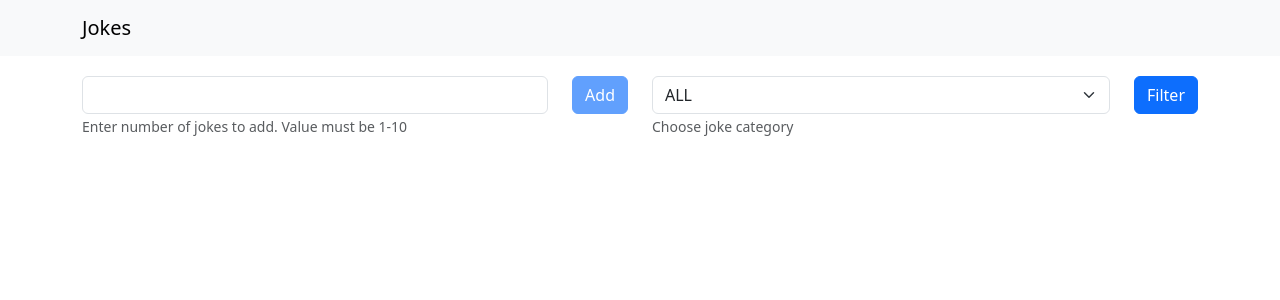
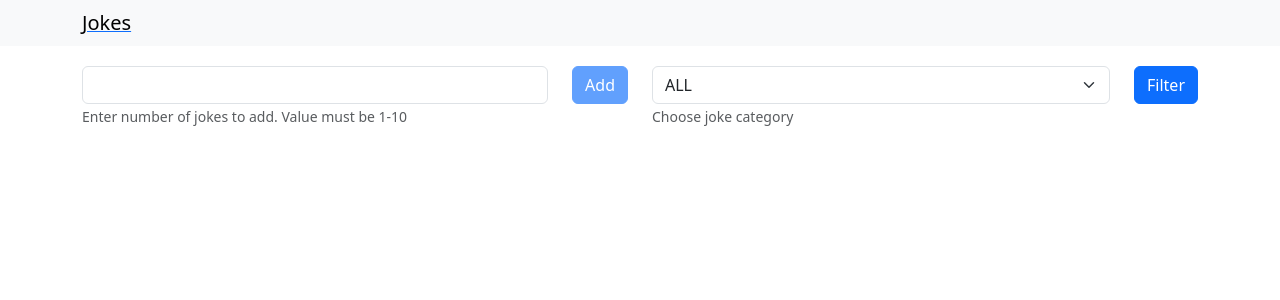
Before and after one commit to YuriiDmytruk/Jokes_App, a React (Create React App) app: page / in a window 1280 px wide. Shown: the top 300 px of the page. Built offline with nearby package versions, Linux system fonts and the light colour scheme.

Commit message:
change navigation in Joke component

```diff
--- a/src/components/JokePopUp.js
+++ b/src/components/JokePopUp.js
@@ -1,5 +1,5 @@
 import React, { useState, useEffect } from 'react';
-import { useParams, useLocation, Link } from 'react-router-dom';
+import { useParams, useLocation, useNavigate } from 'react-router-dom';
 import { useSelector } from 'react-redux';
 
 import { Modal, Button } from 'react-bootstrap';
@@ -11,6 +11,7 @@ export default function JokePopUp() {
   const joke = useSelector((state) =>
     state.jokes.find((e) => e.id === parseInt(id))
   );
+  const navigate = useNavigate();
 
   useEffect(() => {
     if (id !== undefined) {
@@ -20,6 +21,7 @@ export default function JokePopUp() {
 
   const handleClose = () => {
     setShow(false);
+    navigate('/');
   };
 
   return (
@@ -29,11 +31,9 @@ export default function JokePopUp() {
       </Modal.Header>
       <Modal.Body>{joke.joke}</Modal.Body>
       <Modal.Footer>
-        <Link to="/">
-          <Button variant="primary" onClick={handleClose}>
-            Close
-          </Button>
-        </Link>
+        <Button variant="primary" onClick={handleClose}>
+          Close
+        </Button>
       </Modal.Footer>
     </Modal>
   );
--- a/src/components/NavBar.js
+++ b/src/components/NavBar.js
@@ -1,11 +1,14 @@
 import React from 'react';
+import { Link } from 'react-router-dom';
 
 import { Navbar, Container } from 'react-bootstrap';
 
 const NavBar = () => (
   <Navbar expand="lg" className="bg-body-tertiary">
     <Container>
-      <Navbar.Brand href="/">Jokes</Navbar.Brand>
+      <Link to="/">
+        <Navbar.Brand>Jokes</Navbar.Brand>
+      </Link>
     </Container>
   </Navbar>
 );
```
